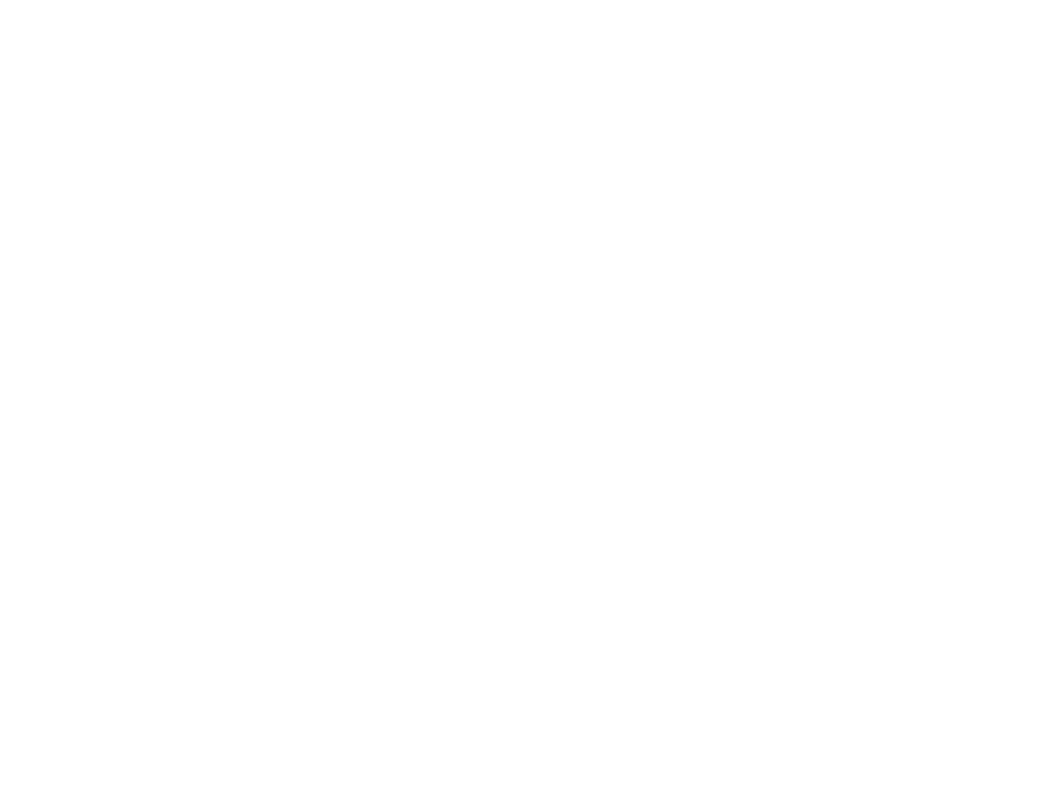
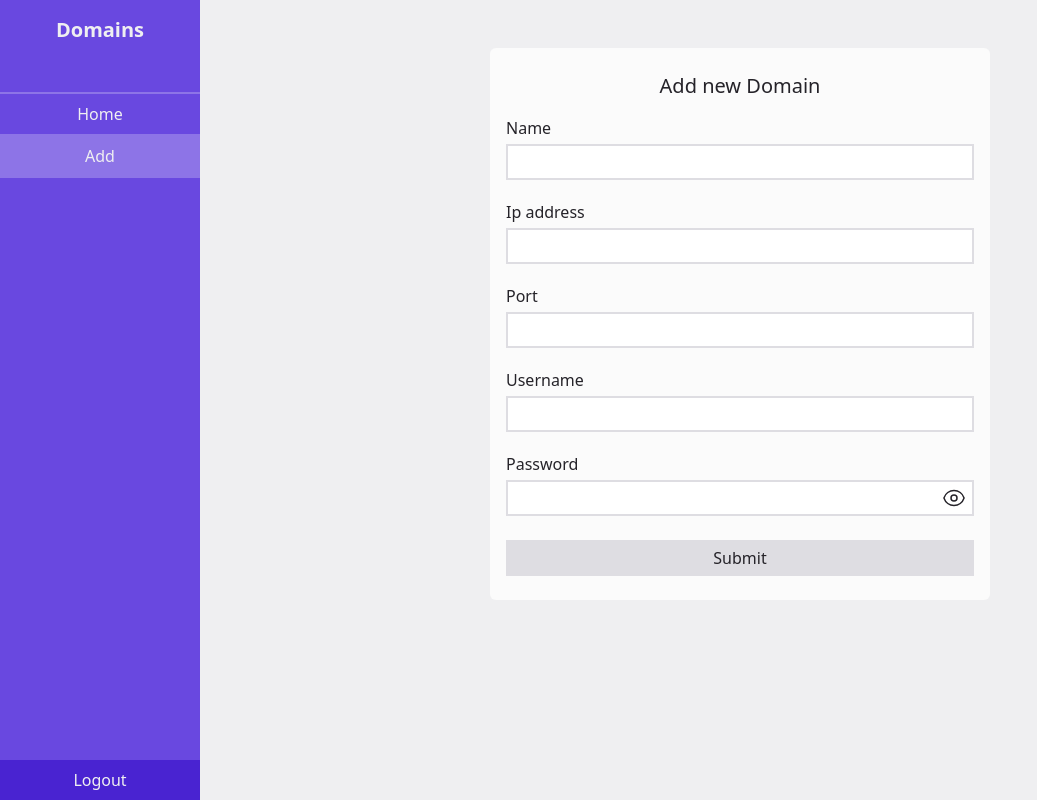
Before and after one commit to felixx78/Test-Task, a React (Vite) app in the folder client/: page /add in a window 1280 px wide. Before the commit this address had no page. Shown: the whole page, without its empty margins (0-1037 px from the left). Built offline with nearby package versions, Linux system fonts and the light colour scheme; sample sign-in values are in the browser's storage.

Commit message:
add Add page

```diff
--- a/client/src/App.tsx
+++ b/client/src/App.tsx
@@ -4,6 +4,7 @@
 import RequireAuth from "./components/RequireAuth";
 import Login from "./pages/Login";
 import Signup from "./pages/Signup";
+import Add from "./pages/Add";
 
 function App() {
   return (
@@ -13,6 +14,8 @@
 
       <Route path="/" element={<RequireAuth children={<RootLayout />} />}>
         <Route index element={<Home />} />
+
+        <Route path="add" element={<Add />} />
       </Route>
     </Routes>
   );
--- /dev/null
+++ b/client/src/pages/Add.tsx
@@ -0,0 +1,22 @@
+import { privateFetch } from "../api/privateFetch";
+import { Domain } from "../lib/definition";
+import DomainForm from "../components/DomainForm";
+
+function Add() {
+  const handleAdd = async (formData: Domain) => {
+    await privateFetch("http://localhost:3000/api/domain/add", {
+      method: "POST",
+      headers: {
+        "Content-Type": "application/json",
+      },
+      body: JSON.stringify(formData),
+    });
+  };
+
+  return (
+    <div className="h-screen min-h-[650px] bg-background px-4 pt-12 text-copy">
+      <DomainForm title="Add new Domain" onSubmit={handleAdd} />
+    </div>
+  );
+}
+export default Add;
```
